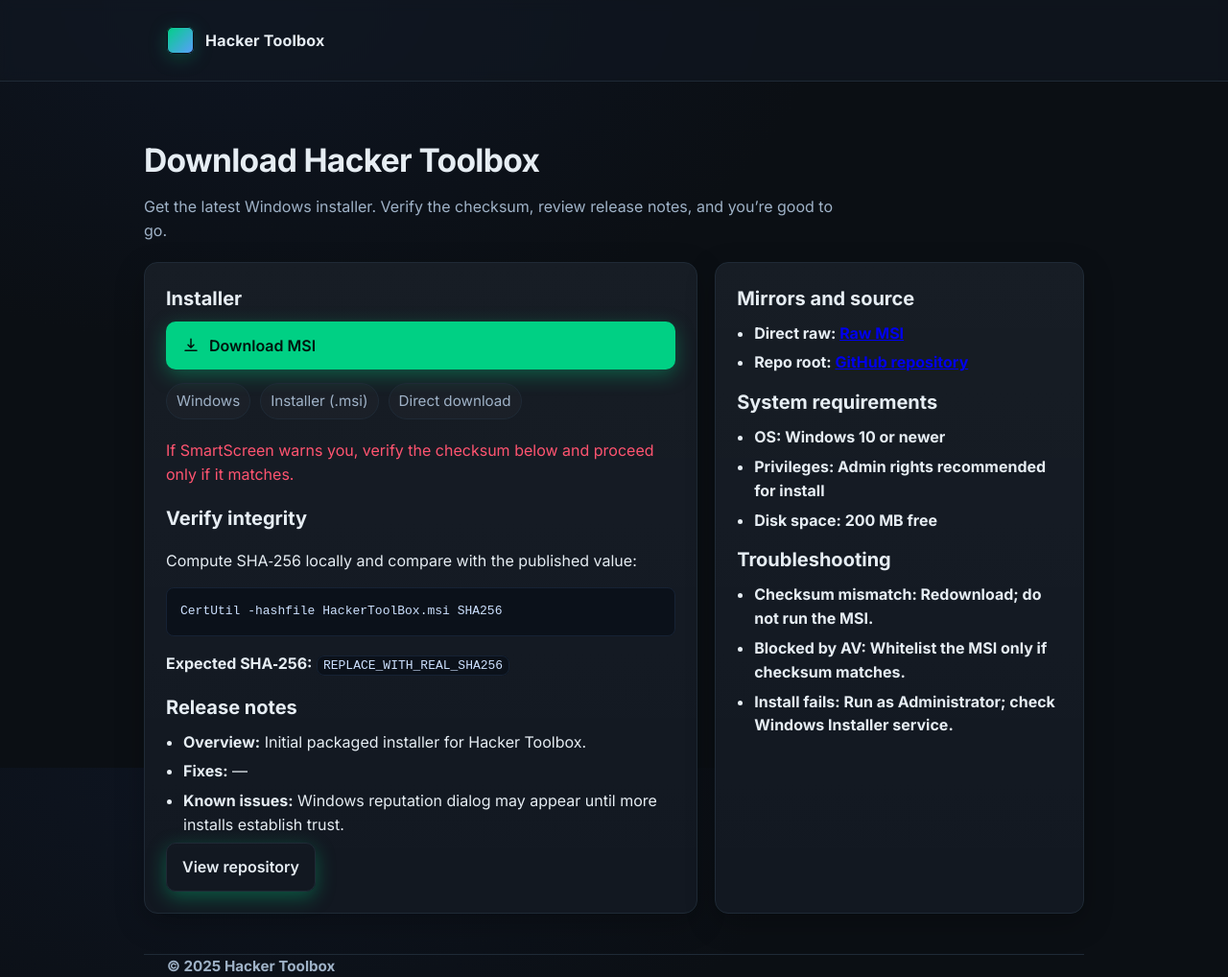
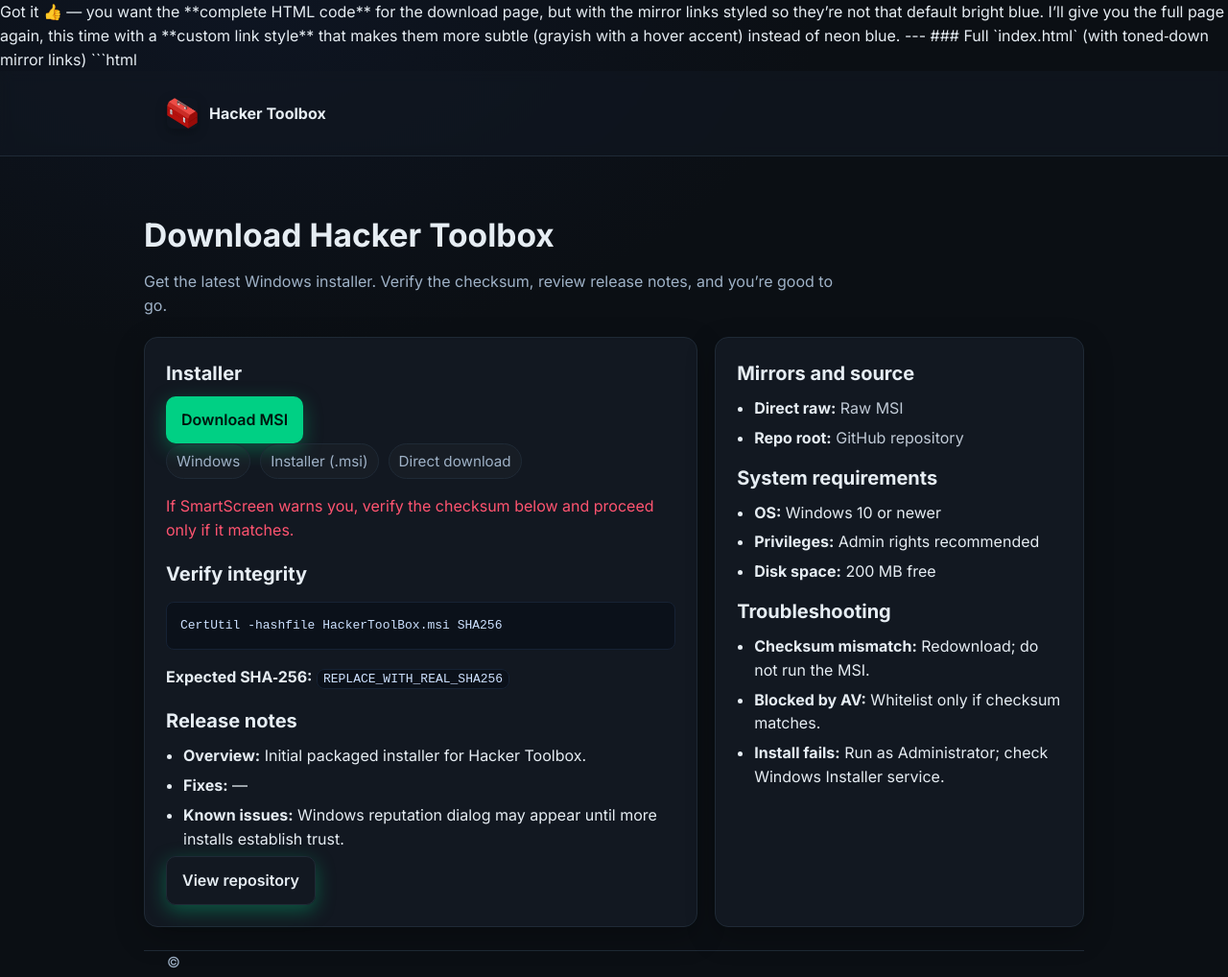
Before and after one commit to adampr0gram/Hacker-Toolbox, a plain HTML site: page Site/index.html in a window 1280 px wide. Shown: the whole page at 96% size. Drawn offline with Linux system fonts and the light colour scheme.

Commit message:
Update index.html

````diff
--- a/Site/index.html
+++ b/Site/index.html
@@ -1,3 +1,10 @@
+Got it 👍 — you want the **complete HTML code** for the download page, but with the mirror links styled so they’re not that default bright blue. I’ll give you the full page again, this time with a **custom link style** that makes them more subtle (grayish with a hover accent) instead of neon blue.
+
+---
+
+### Full `index.html` (with toned‑down mirror links)
+
+```html
 <!DOCTYPE html>
 <html lang="en">
 <head>
@@ -5,7 +12,6 @@
   <meta name="viewport" content="width=device-width, initial-scale=1" />
   <title>Hacker Toolbox — Download</title>
   <meta name="description" content="Download Hacker Toolbox. Fast, simple installer with integrity checks and mirrors." />
-  <link rel="preconnect" href="https://fonts.gstatic.com" crossorigin>
   <link href="https://fonts.googleapis.com/css2?family=Inter:wght@400;600;700&display=swap" rel="stylesheet">
   <style>
     :root {
@@ -17,12 +23,13 @@
       --accent-2: #5b9dff;
       --border: #1f2a36;
       --danger: #ff5470;
+      --link: #c0cad6;       /* softer link color */
+      --link-hover: #00d084; /* accent green on hover */
     }
     * { box-sizing: border-box; }
-    html, body { height: 100%; }
     body {
       margin: 0;
-      font-family: Inter, system-ui, -apple-system, Segoe UI, Roboto, "Helvetica Neue", Arial, "Noto Sans", "Apple Color Emoji", "Segoe UI Emoji", "Segoe UI Symbol", sans-serif;
+      font-family: Inter, system-ui, sans-serif;
       background: radial-gradient(1000px 600px at 20% 0%, #0e1522 0%, var(--bg) 60%), var(--bg);
       color: var(--text);
       line-height: 1.55;
@@ -31,22 +38,20 @@
       padding: 28px 24px;
       border-bottom: 1px solid var(--border);
       backdrop-filter: saturate(120%) blur(6px);
-      position: sticky;
-      top: 0; z-index: 50;
+      position: sticky; top: 0; z-index: 50;
       background: rgba(18, 24, 33, 0.65);
     }
     .container { max-width: 980px; margin: 0 auto; padding: 0 24px; }
-    .brand { display: flex; align-items: center; gap: 12px; font-weight: 700; letter-spacing: 0.2px; }
-    .logo {
-      width: 28px; height: 28px; border-radius: 6px;
-      background: linear-gradient(135deg, var(--accent), var(--accent-2));
-      box-shadow: 0 0 0 1px #0b111a inset, 0 4px 20px rgba(0, 208, 132, 0.25);
+    .brand { display: flex; align-items: center; gap: 12px; font-weight: 700; }
+    .logo-img {
+      width: 32px; height: 32px; border-radius: 6px;
+      box-shadow: 0 4px 12px rgba(0,0,0,0.25);
     }
     .hero { padding: 56px 0 24px; }
-    .title { font-size: 2.1rem; margin: 0 0 10px; letter-spacing: -0.02em; }
+    .title { font-size: 2.1rem; margin: 0 0 10px; }
     .subtitle { color: var(--muted); margin: 0 0 20px; max-width: 720px; }
     .card {
-      background: linear-gradient(180deg, rgba(255,255,255,0.02), rgba(255,255,255,0)), var(--card);
+      background: var(--card);
       border: 1px solid var(--border);
       border-radius: 14px;
       padding: 22px;
@@ -56,36 +61,37 @@
     @media (max-width: 840px) { .row { grid-template-columns: 1fr; } }
     .btn {
       display: inline-flex; align-items: center; gap: 10px;
-      padding: 12px 16px; border-radius: 10px; border: 1px solid transparent;
-      font-weight: 600; text-decoration: none; color: #00140d; background: var(--accent);
+      padding: 12px 16px; border-radius: 10px;
+      font-weight: 600; text-decoration: none;
+      color: #00140d; background: var(--accent);
       box-shadow: 0 6px 20px rgba(0, 208, 132, 0.35);
-      transition: transform 120ms ease, box-shadow 120ms ease, background 120ms ease;
+      transition: transform 120ms ease, box-shadow 120ms ease;
     }
     .btn:hover { transform: translateY(-1px); box-shadow: 0 10px 26px rgba(0, 208, 132, 0.45); }
-    .btn-secondary { background: transparent; color: var(--text); border-color: var(--border); }
-    .btn-secondary:hover { border-color: #2a394b; background: rgba(255,255,255,0.03); }
+    .btn-secondary { background: transparent; color: var(--text); border: 1px solid var(--border); }
+    .btn-secondary:hover { background: rgba(255,255,255,0.03); }
     .meta { display: flex; gap: 10px; flex-wrap: wrap; color: var(--muted); font-size: 0.95rem; }
     .meta .badge {
       padding: 6px 10px; border: 1px solid var(--border); border-radius: 999px; background: rgba(255,255,255,0.02);
     }
-    .grid { display: grid; gap: 12px; }
     h2 { font-size: 1.25rem; margin: 0 0 8px; }
     code, pre { background: #0b111a; color: #cde1ff; border: 1px solid #162234; border-radius: 8px; }
     code { padding: 2px 6px; }
     pre { padding: 14px; overflow: auto; }
-    footer {
-      margin-top: 40px; padding: 24px; border-top: 1px solid var(--border);
-      color: var(--muted); font-size: 0.95rem;
-    }
+    footer { margin-top: 40px; padding: 24px; border-top: 1px solid var(--border); color: var(--muted); font-size: 0.95rem; }
     .danger { color: var(--danger); }
     .list { margin: 0; padding-left: 18px; }
     .list li { margin: 6px 0; }
+    /* Custom link style */
+    a { color: var(--link); text-decoration: none; }
+    a:hover { color: var(--link-hover); text-decoration: underline; }
   </style>
 </head>
 <body>
   <header>
     <div class="container brand">
-      <span class="logo" aria-hidden="true"></span>
+      <img src="https://github.com/adampr0gram/Hacker-Toolbox/raw/main/Hacker%20ToolBox/icon.ico"
+           alt="Hacker Toolbox logo" class="logo-img" />
       <span>Hacker Toolbox</span>
     </div>
   </header>
@@ -97,11 +103,7 @@
     <section class="row">
       <div class="card">
         <h2>Installer</h2>
-        <div class="grid" style="gap:14px;">
         <a class="btn" href="https://github.com/adampr0gram/Hacker-Toolbox/raw/main/HackerToolBox.msi" download>
-            <svg width="18" height="18" viewBox="0 0 24 24" fill="none" aria-hidden="true">
-              <path d="M12 3v12m0 0l-4-4m4 4l4-4M4 19h16" stroke="#00140d" stroke-width="2" stroke-linecap="round" stroke-linejoin="round"/>
-            </svg>
           Download MSI
         </a>
         <div class="meta">
@@ -109,18 +111,13 @@
           <span class="badge">Installer (.msi)</span>
           <span class="badge">Direct download</span>
         </div>
-          <p class="danger" style="margin:6px 0 0;">If SmartScreen warns you, verify the checksum below and proceed only if it matches.</p>
-        </div>
+        <p class="danger">If SmartScreen warns you, verify the checksum below and proceed only if it matches.</p>
 
-        <div style="margin-top:18px;">
-          <h2>Verify integrity</h2>
-          <p>Compute SHA‑256 locally and compare with the published value:</p>
+        <h2 style="margin-top:18px;">Verify integrity</h2>
         <pre>CertUtil -hashfile HackerToolBox.msi SHA256</pre>
         <p><strong>Expected SHA‑256:</strong> <code>REPLACE_WITH_REAL_SHA256</code></p>
-        </div>
 
-        <div style="margin-top:18px;">
-          <h2>Release notes</h2>
+        <h2 style="margin-top:18px;">Release notes</h2>
         <ul class="list">
           <li><strong>Overview:</strong> Initial packaged installer for Hacker Toolbox.</li>
           <li><strong>Fixes:</strong> —</li>
@@ -128,43 +125,30 @@
         </ul>
         <a class="btn btn-secondary" href="https://github.com/adampr0gram/Hacker-Toolbox">View repository</a>
       </div>
-      </div>
 
       <aside class="card">
         <h2>Mirrors and source</h2>
         <ul class="list">
-          <li><strong>Direct raw:</span> <a href="https://github.com/adampr0gram/Hacker-Toolbox/raw/main/HackerToolBox.msi">Raw MSI</a></li>
-          <li><strong>Repo root:</span> <a href="https://github.com/adampr0gram/Hacker-Toolbox">GitHub repository</a></li>
+          <li><strong>Direct raw:</strong> <a href="https://github.com/adampr0gram/Hacker-Toolbox/raw/main/HackerToolBox.msi">Raw MSI</a></li>
+          <li><strong>Repo root:</strong> <a href="https://github.com/adampr0gram/Hacker-Toolbox">GitHub repository</a></li>
         </ul>
 
-        <div style="margin-top:14px;">
-          <h2>System requirements</h2>
+        <h2 style="margin-top:14px;">System requirements</h2>
         <ul class="list">
           <li><strong>OS:</strong> Windows 10 or newer</li>
-            <li><strong>Privileges:</strong> Admin rights recommended for install</li>
+          <li><strong>Privileges:</strong> Admin rights recommended</li>
           <li><strong>Disk space:</strong> 200 MB free</li>
         </ul>
-        </div>
 
-        <div style="margin-top:14px;">
-          <h2>Troubleshooting</h2>
+        <h2 style="margin-top:14px;">Troubleshooting</h2>
         <ul class="list">
           <li><strong>Checksum mismatch:</strong> Redownload; do not run the MSI.</li>
-            <li><strong>Blocked by AV:</strong> Whitelist the MSI only if checksum matches.</li>
+          <li><strong>Blocked by AV:</strong> Whitelist only if checksum matches.</li>
           <li><strong>Install fails:</strong> Run as Administrator; check Windows Installer service.</li>
         </ul>
-        </div>
       </aside>
     </section>
   </main>
 
   <footer class="container">
-    <div>© <span id="y"></span> Hacker Toolbox</div>
-  </footer>
-
-  <script>
-    // Set footer year
-    document.getElementById('y').textContent = new Date().getFullYear();
-  </script>
-</body>
-</html>
+    <div>© <span id="
````
Lines whose indentation alone changed are shown as unchanged.
